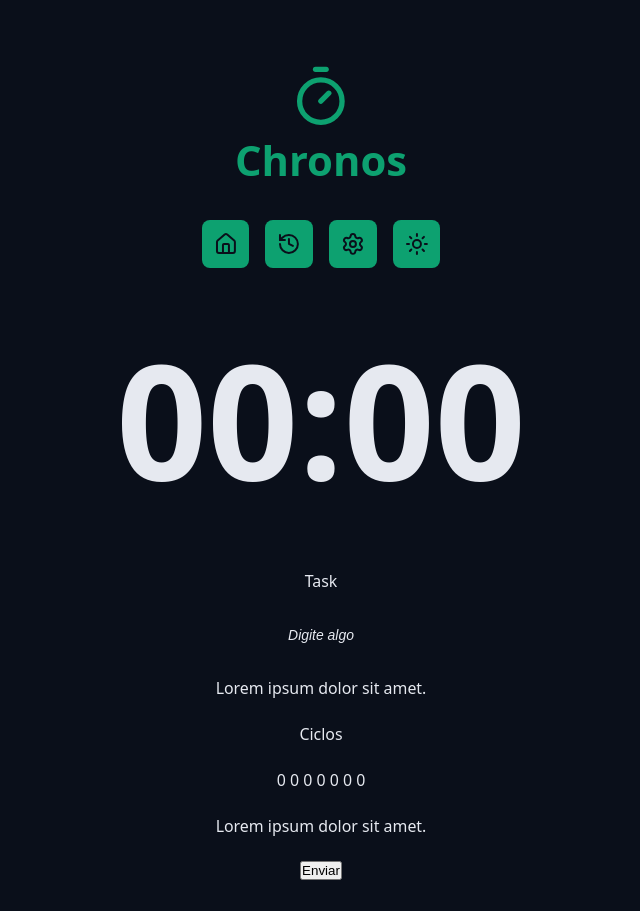
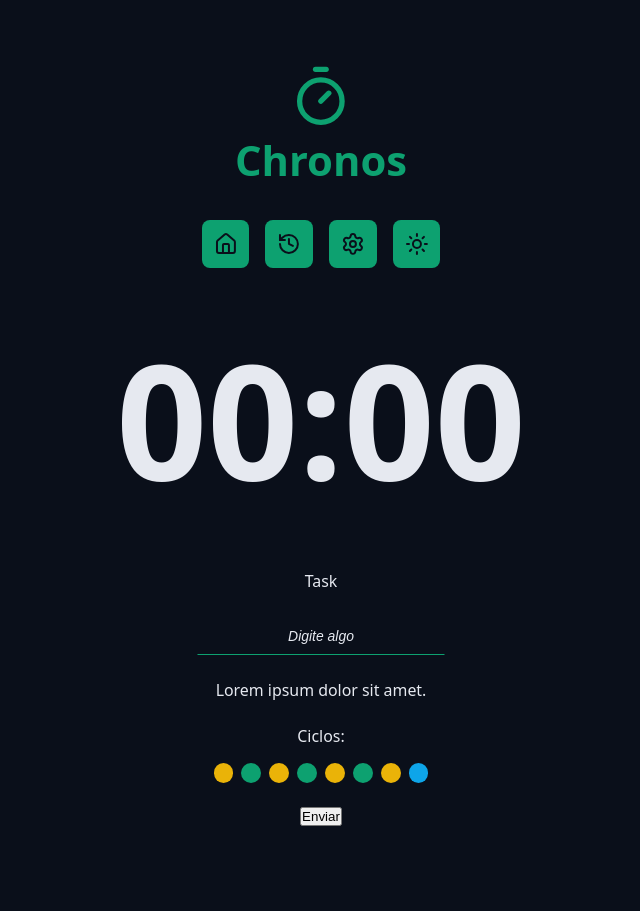
Before and after one commit to DiogoDemetrius/chronos-pomodoro, a React (Vite) app: page / in a window 1280 px wide. Shown: the whole page, without its empty margins (319-959 px from the left). After the commit the page ends 858 px from the top, so only its background shows below. Built offline with nearby package versions, Linux system fonts and the light colour scheme.

Commit message:
css dos inputs criado

```diff
--- a/src/App.tsx
+++ b/src/App.tsx
@@ -1,5 +1,6 @@
 import { Container } from "./components/Container";
 import { CowntDown } from "./components/CountDown";
+import { Cycles } from "./components/Cycles";
 import { DefaultInput } from "./components/DefaultInput";
 import { Logo } from "./components/Logo";
 import { Menu } from "./components/Menu";
@@ -38,12 +39,7 @@ export function App() {
           </div>
 
           <div className="formRow">
-            <p>Ciclos</p>
-            <p>0 0 0 0 0 0 0</p>
-          </div>
-
-          <div className="formRow">
-            <p>Lorem ipsum dolor sit amet.</p>
+            <Cycles />
           </div>
 
           <div className="formRow">
--- /dev/null
+++ b/src/components/Cycles/index.tsx
@@ -0,0 +1,20 @@
+import styles from "./styles.module.css";
+
+export function Cycles() {
+  return (
+    <div className={styles.cycles}>
+      <span>Ciclos:</span>
+
+      <div className={styles.cycleDots}>
+        <span className={`${styles.cycleDot} ${styles.workTime}`}></span>
+        <span className={`${styles.cycleDot} ${styles.shortBreakTime}`}></span>
+        <span className={`${styles.cycleDot} ${styles.workTime}`}></span>
+        <span className={`${styles.cycleDot} ${styles.shortBreakTime}`}></span>
+        <span className={`${styles.cycleDot} ${styles.workTime}`}></span>
+        <span className={`${styles.cycleDot} ${styles.shortBreakTime}`}></span>
+        <span className={`${styles.cycleDot} ${styles.workTime}`}></span>
+        <span className={`${styles.cycleDot} ${styles.longBreakTime}`}></span>
+      </div>
+    </div>
+  );
+}
--- /dev/null
+++ b/src/components/Cycles/styles.module.css
@@ -0,0 +1,31 @@
+.cycles {
+  display: flex;
+  align-items: center;
+  justify-content: center;
+  flex-direction: column;
+  gap: 1.6rem;
+}
+
+.cycleDots {
+  display: flex;
+  gap: 0.8rem;
+}
+
+.cycleDot {
+  width: 2rem;
+  height: 2rem;
+  background-color: var(--primary);
+  border-radius: 50%;
+}
+
+.workTime {
+  background-color: var(--warning);
+}
+
+.shortBreakTime {
+  background-color: var(--primary);
+}
+
+.longBreakTime {
+  background-color: var(--info);
+}
--- a/src/components/DefaultInput/styles.module.css
+++ b/src/components/DefaultInput/styles.module.css
@@ -5,13 +5,16 @@
   font-size: 1.8rem;
   padding: 0.8rem;
   color: var(--text-default);
-  /*border: 0.2rem solid var(--primary);*/
   outline: none;
-  border-radius: 0.8rem;
+
+  border: 0.2rem solid transparent;
+  border-bottom: 0.2rem solid var(--primary);
+  transition: all 0.1s;
 }
 
 .input:focus {
   border: 0.2rem solid var(--primary);
+  border-radius: 0.8rem;
 }
 
 .input::placeholder {
@@ -19,3 +22,8 @@
   font-size: 1.4rem;
   font-style: italic;
 }
+
+.input:disabled {
+  border-bottom: 0.2rem solid var(--disabled);
+  color: var(--text-muted);
+}
```
